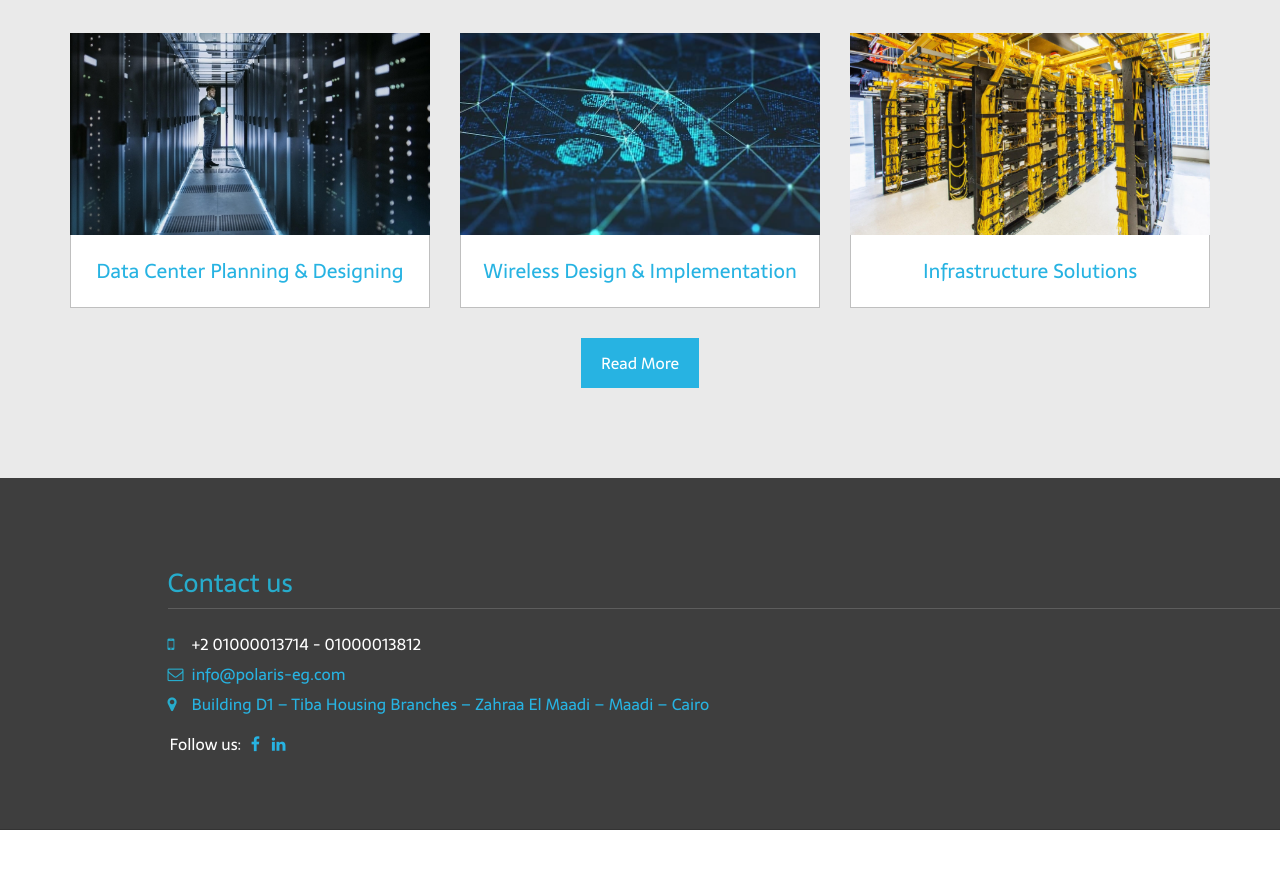
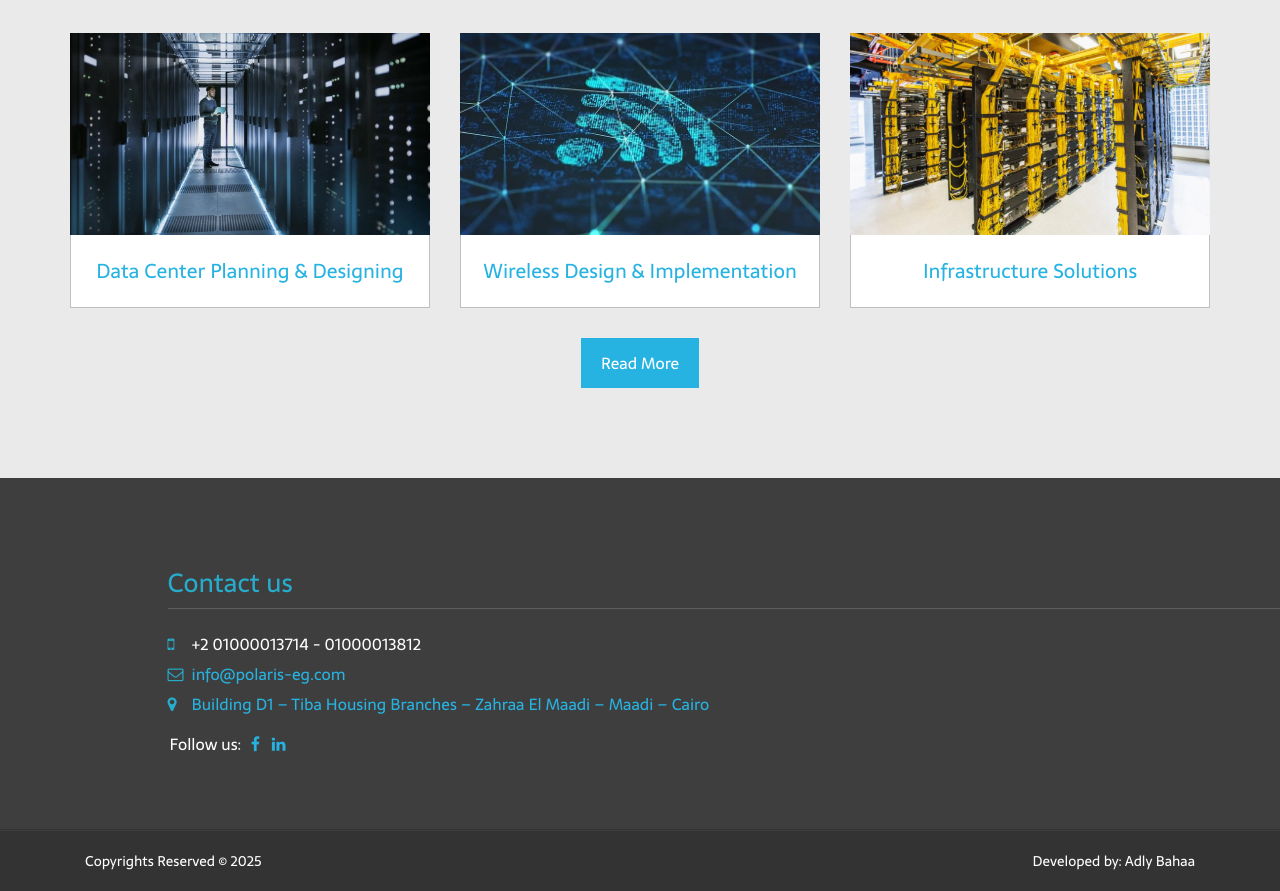
Before and after one commit to AdlyBahaa/HNH, a plain HTML site: page index.html in a window 1280 px wide. Shown: the part 1947-2838 px from the top of the page. Before the commit the page ends 2777 px from the top, so only its background shows below. Drawn offline with Linux system fonts and the light colour scheme.

Commit message:
Update index.html

```diff
--- a/index.html
+++ b/index.html
@@ -382,7 +382,18 @@
                 </div>
             </div>
         </div>
-
+        <footer>
+            <div class="container">
+                <div class="col-md-6">
+                    <div class="left-md-center">Copyrights Reserved © 2025</div>
+                </div>
+                <div class="col-md-6">
+                    <div class="right-md-center">Developed by: Adly
+                        Bahaa<!--<a href="Insert link here">Adly Bahaa</a> --->
+                    </div>
+                </div>
+            </div>
+        </footer>
         <script type="text/javascript" src="include/js/jquery-latest.min.js"></script>
         <script type="text/javascript" src="include/js/bootstrap.min.js"></script>
         <script type="text/javascript" src="include/js/bootstrap.slider.js"></script>
```
